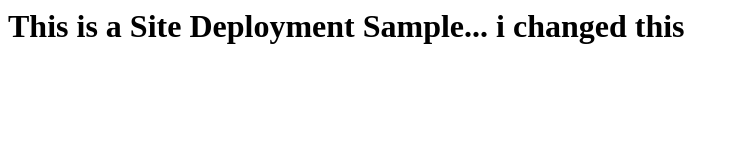
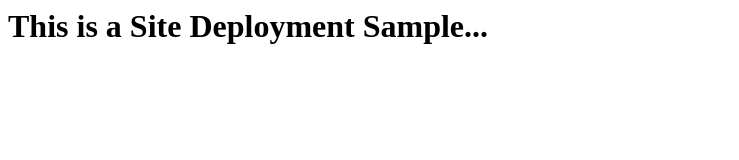
Before and after one commit to faridnakhle/ds-frontdeployment, a plain HTML site: page index.html in a window 1280 px wide. Shown: the whole page, without its empty margins (0-739 px from the left). Drawn offline with Linux system fonts and the light colour scheme.

Commit message:
index.html

```diff
--- a/index.html
+++ b/index.html
@@ -1,4 +1,3 @@
 <h1>
 This is a Site Deployment Sample...
-i changed this
 </h1>
```
